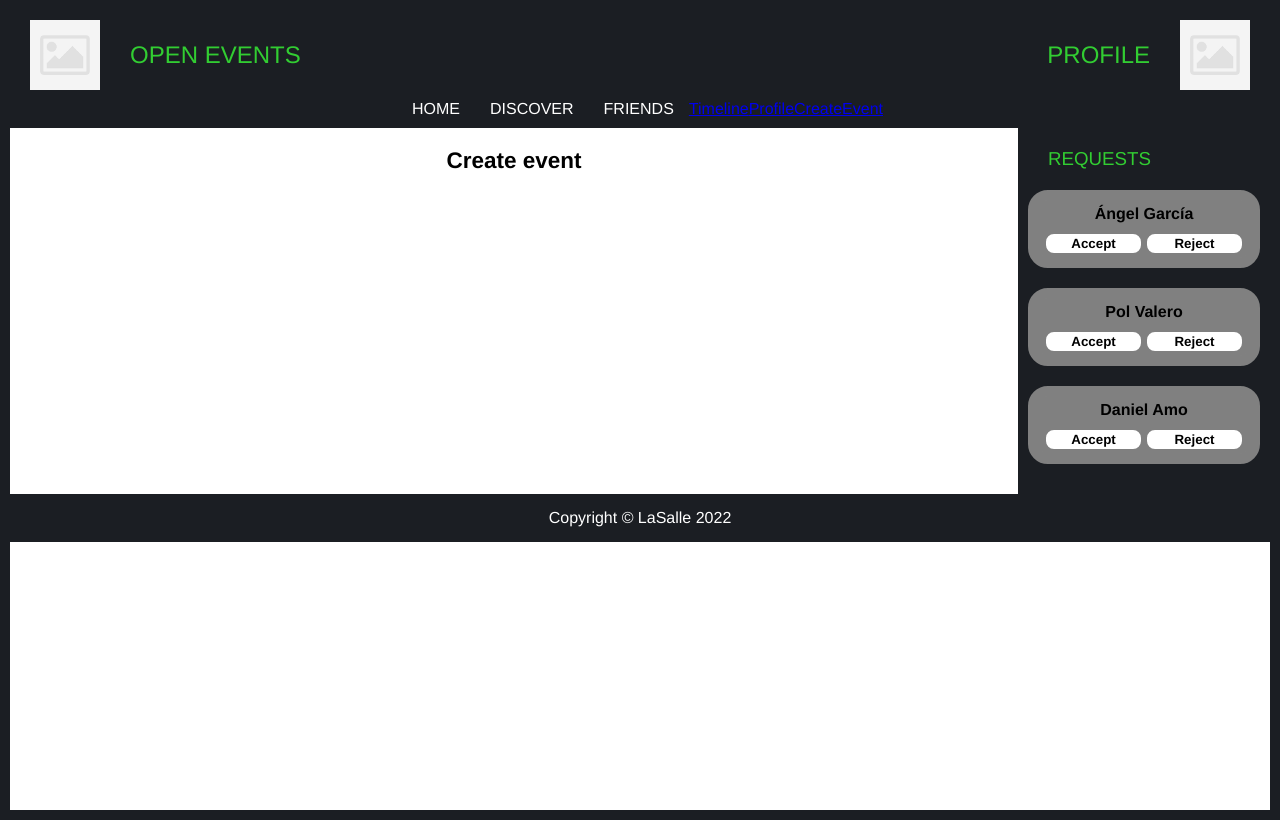
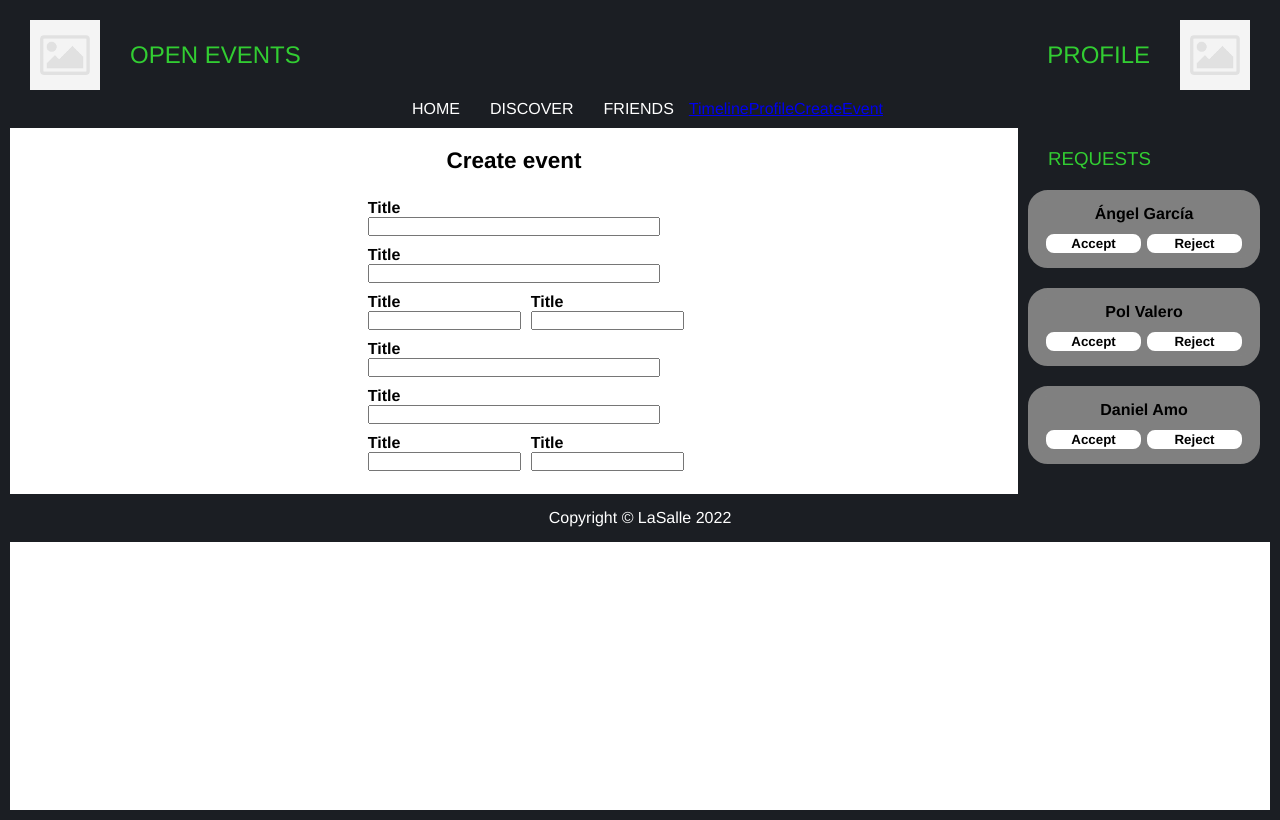
Before and after one commit to pol-valero/vue-open-events-web, a Vue app: page /createEvent in a window 1280 px wide. Built offline with nearby package versions, Linux system fonts and the light colour scheme.

Commit message:
S'han creat alguns dels camps del formulari i s'ha fet que per entrar algunes dades hi hagi dos camps a la mateixa linea

```diff
--- a/src/views/CreateEventView.vue
+++ b/src/views/CreateEventView.vue
@@ -18,13 +18,87 @@
   font-family: "Franklin Gothic Medium", "Arial Narrow", Arial, sans-serif;
 }
 
+#forms-container {
+  display: flex;
+  flex-direction: column;
+  width: 30%;
+  align-self: center;
+}
+
+.single-form{
+  display: flex;
+  flex-direction: column;
+  margin: 5px;
+}
+
+.dual-form{
+  display: flex;
+  flex-direction: row;
+}
+
+.dual-form div {
+  flex-grow: 1;
+}
+
 
 </style>
 
 <template>
-  <div class="create-event-main">
+  <div id="create-event-main">
+
     <section id = "title-container">
       <h2>Create event</h2>
     </section>
+
+    <section id="forms-container">
+      <div class="single-form">
+        <h4 class="form-title">Title</h4>
+        <input type="text" />
+      </div>
+
+      <div class="single-form">
+        <h4 class="form-title">Title</h4>
+        <input type="text" />
+      </div>
+
+      <div class="dual-form">
+        <div class="single-form">
+          <h4 class="form-title">Title</h4>
+          <input type="text" />
+        </div>
+        <div class="single-form">
+          <h4 class="form-title">Title</h4>
+          <input type="text" />
+        </div>
+      </div>
+
+      <div class="single-form">
+        <h4 class="form-title">Title</h4>
+        <input type="text" />
+      </div>
+
+      <div class="single-form">
+        <h4 class="form-title">Title</h4>
+        <input type="text" />
+      </div>
+
+      <div class="dual-form">
+        <div class="single-form">
+          <h4 class="form-title">Title</h4>
+          <input type="text" />
+        </div>
+        <div class="single-form">
+          <h4 class="form-title">Title</h4>
+          <input type="text" />
+        </div>
+      </div>
+
+
+    </section>
+
   </div>
+
+
+
+
 </template>
```
